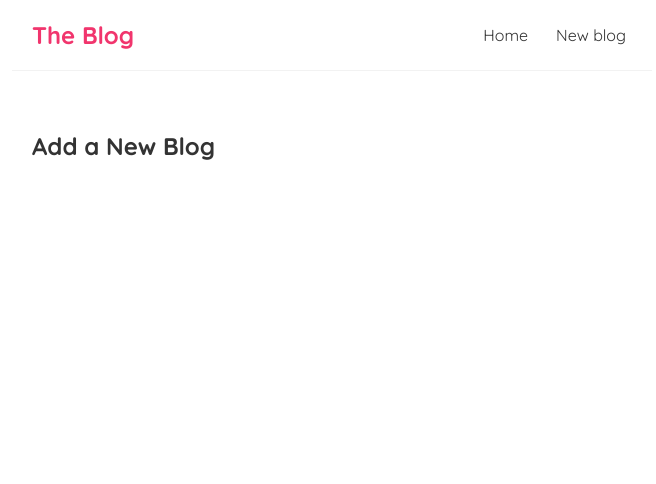
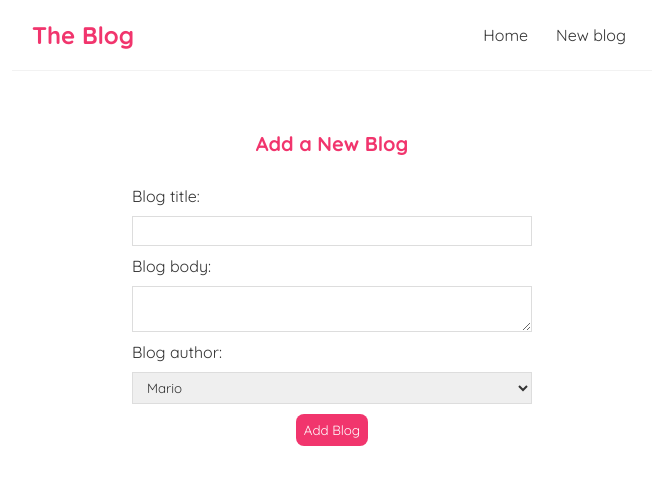
Before and after one commit to dgabor92/Blog, a React (Create React App) app in the folder react-blog/: page /create in a window 1280 px wide. Shown: the top 484 px of the page, without its empty margins (308-964 px from the left). Built offline with nearby package versions, Linux system fonts and the light colour scheme.

Commit message:
controlled input forms, added css

```diff
--- a/react-blog/src/BlogDetails.js
+++ b/react-blog/src/BlogDetails.js
@@ -3,7 +3,7 @@ import useFetch from './useFetch';
 
 const BlogDetails = () => {
   const { id } = useParams(); //allow the grap Routes params from the route
-
+  //custom hook is able to create the BlogDetails component with fetch req
   const { data: blog, isPending, error } = useFetch(
     'http://localhost:8000/blogs/' + id
   );
--- a/react-blog/src/Create.js
+++ b/react-blog/src/Create.js
@@ -1,7 +1,35 @@
+import { useState } from 'react';
+
 const Create = () => {
+  const [title, setTitle] = useState('');
+  const [body, setBody] = useState('');
+  const [author, setAuthor] = useState('mario');
+
   return (
     <div className="create">
       <h2>Add a New Blog</h2>
+      <form>
+        <label>Blog title:</label>
+        <input
+          type="text"
+          required
+          value={title}
+          onChange={(e) => setTitle(e.target.value)} //update the DOM every time type into the title field
+        />
+
+        <label>Blog body:</label>
+        <textarea
+          required
+          value={body}
+          onChange={(e) => setBody(e.target.value)}
+        ></textarea>
+        <label>Blog author:</label>
+        <select value={author} onChange={(e) => setAuthor(e.target.value)}>
+          <option value="mario">Mario</option>
+          <option value="yoshi">Yoshi</option>
+        </select>
+        <button>Add Blog</button>
+      </form>
     </div>
   );
 };
--- a/react-blog/src/index.css
+++ b/react-blog/src/index.css
@@ -67,3 +67,36 @@
   border-radius: 8px;
   cursor: pointer;
 }
+/* create new blog form */
+.create {
+  max-width: 400px;
+  margin: 0 auto;
+  text-align: center;
+}
+.create label {
+  text-align: left;
+  display: block;
+}
+.create h2 {
+  font-size: 20px;
+  color: #f1356d;
+  margin-bottom: 30px;
+}
+.create input,
+.create textarea,
+.create select {
+  width: 100%;
+  padding: 6px 10px;
+  margin: 10px 0;
+  border: 1px solid #ddd;
+  box-sizing: border-box;
+  display: block;
+}
+.create button {
+  background: #f1356d;
+  color: #fff;
+  border: 0;
+  padding: 8px;
+  border-radius: 8px;
+  cursor: pointer;
+}
```
